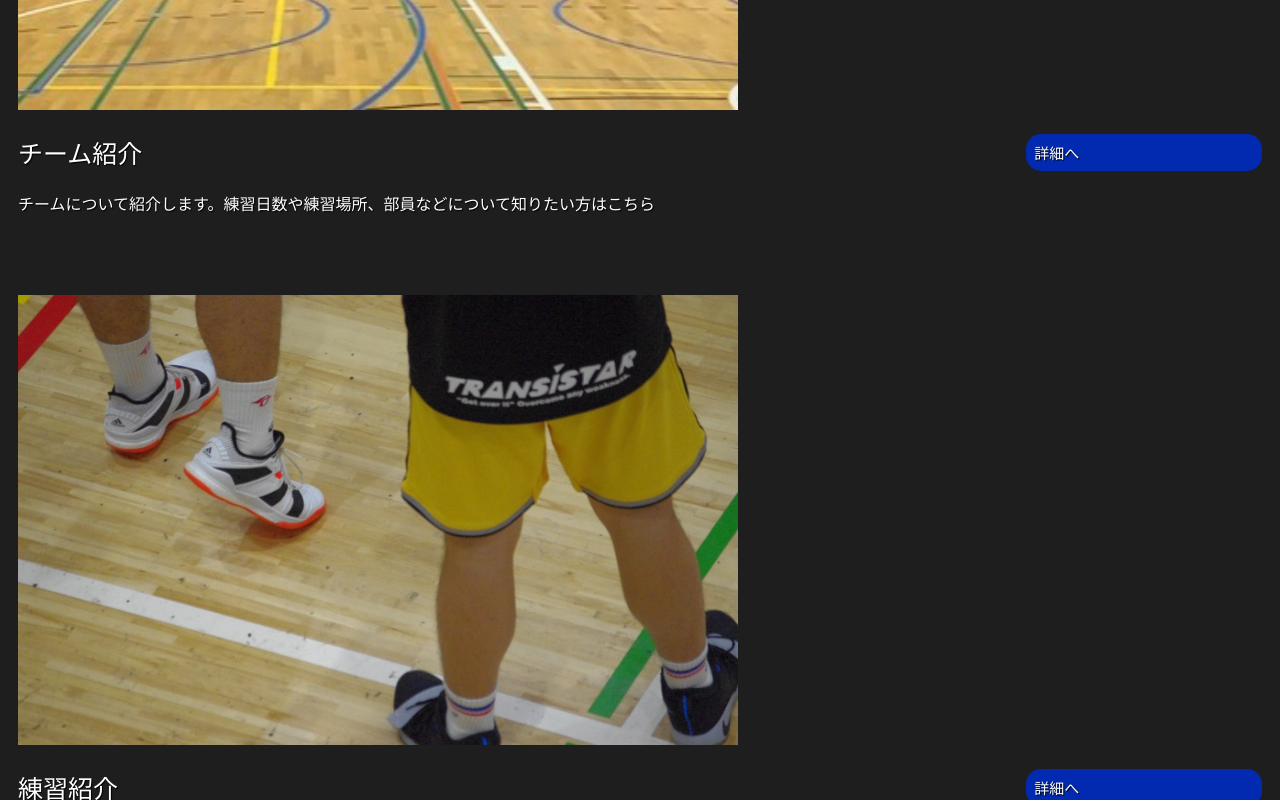
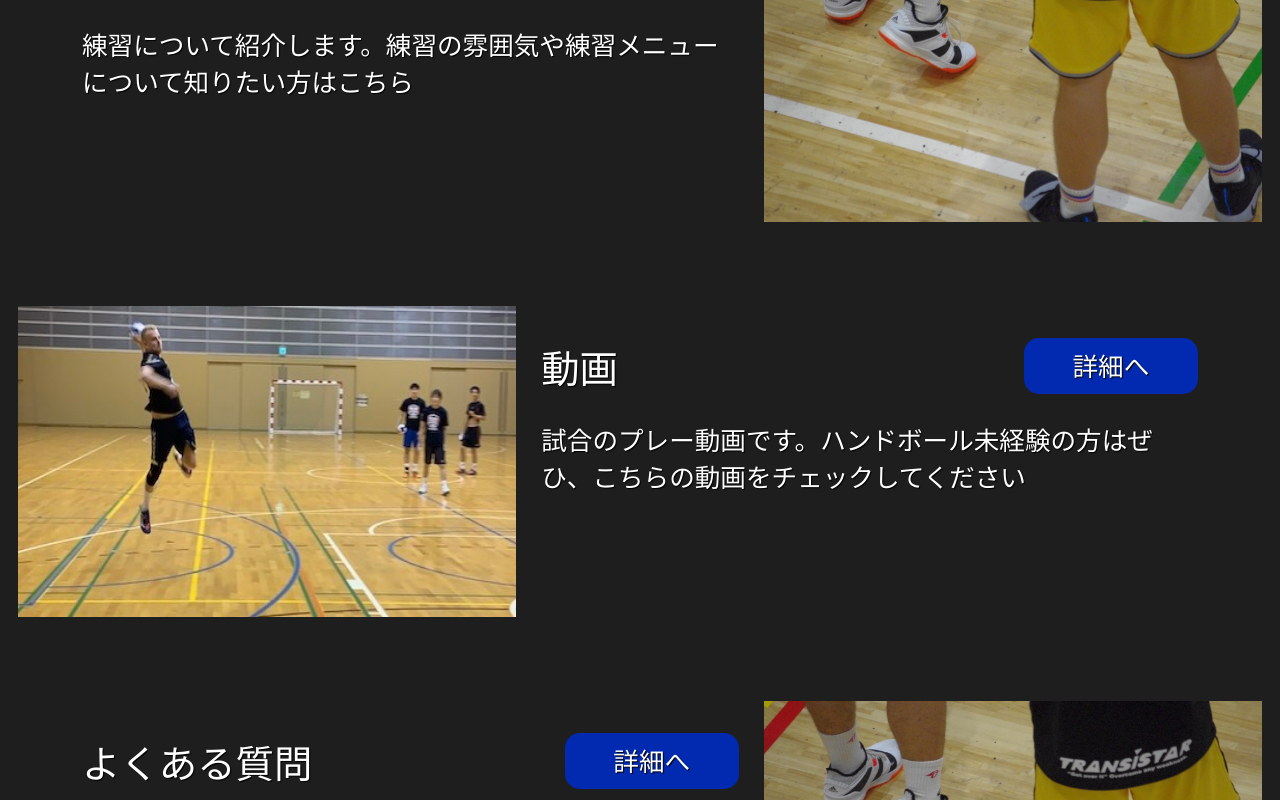
Before and after one commit to tokio-k/handball_club_HP, a Next.js app: page / in a window 1280 px wide. Shown: the part 1320-2120 px from the top of the page. Built offline with nearby package versions, Linux system fonts and the light colour scheme.

Commit message:
fix/menu

```diff
--- a/src/components/menu/index.module.scss
+++ b/src/components/menu/index.module.scss
@@ -17,6 +17,7 @@
       grid-area: title;
     }
     .link {
+      text-align: center;
       padding: 8px;
       font-size: 15px;
       border-radius: 15px;
@@ -25,6 +26,40 @@
     }
     .description {
       grid-area: intro;
+      font-size: clamp(13px, 2vw, 50px);
+    }
+    @media (min-width: 480px) {
+      .title {
+        font-size: clamp(15px, 3vw, 50px);
+      }
+    }
+    @media (min-width: 768px) {
+      .title {
+        font-size: clamp(25px, 3vw, 50px);
+      }
+      .link {
+        font-size: clamp(20px, 2vw, 30px);
+      }
+    }
+  }
+  @media (min-width: 480px) {
+    .left {
+      grid-template:
+        " img ... ..... .... .... ..." 2.5vw
+        " img ... title .... link ..."
+        " img ... ..... .... .... ..." 2vw
+        " img ... intro intro intro ."
+        " img ... ..... ..... ..... ."
+        / 40% 2vw auto auto 14% 5vw;
+    }
+    .right {
+      grid-template:
+        " ... ..... .... .... ... img" 2.5vw
+        " ... title .... link ... img"
+        " ... ..... .... .... ... img" 2vw
+        " ... intro intro intro . img"
+        " ... ..... ..... ..... . img"
+        / 5vw auto auto 14% 2vw 40%;
     }
   }
 }
--- a/src/components/menu/index.tsx
+++ b/src/components/menu/index.tsx
@@ -1,18 +1,26 @@
 import Image from "next/image";
 import styles from "src/components/menu/index.module.scss";
 import Link from "next/link";
+import cc from "classcat"
 
 type Props = {
     img: string;
     title: string;
     description: string;
     link: string;
+    position: "right" | "left";
 }
 
-export function Menu({ img, title, description, link}: Props): JSX.Element {
+export function Menu({ img, title, description, link, position}: Props): JSX.Element {
     return (
         <section className={styles.container} >
-            <div className={styles.menu}>
+            <div className={ cc([
+                styles.menu,
+                {
+                    [styles.right]: position == "right",
+                    [styles.left]: position == "left",
+                }
+            ])}>
             <div className={styles.img}>
                 <Image src={img}
                 alt={"handball-img"}
--- a/src/layouts/main/index.tsx
+++ b/src/layouts/main/index.tsx
@@ -1,5 +1,4 @@
 import Head from 'next/head'
-import { Children } from 'react'
 import { Footer } from 'src/components/footer'
 import { Header } from 'src/components/header'
 export function MainLayout({children}): JSX.Element {
--- a/src/pages/faq.tsx
+++ b/src/pages/faq.tsx
@@ -1,14 +1,14 @@
 import { Header } from "src/components/header";
+import { MainLayout } from "src/layouts/main";
 
 export default function Faq() :JSX.Element {
     return (
-        <>
-        <Header />
+        <MainLayout>
         <br/>
         <br/>
         <br/>
         よくある質問ページです。
         現在作成中です。
-        </>
+        </MainLayout>
     )
 }
--- a/src/pages/index.tsx
+++ b/src/pages/index.tsx
@@ -2,53 +2,49 @@ import { FirstView } from 'src/components/first-view'
 import { Instagram } from 'src/components/instagram'
 import { Menu } from 'src/components/menu'
 import { MainLayout } from '../layouts/main'
-import styles from '../styles/Home.module.scss'
 
 export default function Home() : JSX.Element {
   return (
     <MainLayout>
       <FirstView />
       <div>
-      <br/>
-      <br/>
-      <br/>
         メッセージ文 現在作成中
-        <br/>
-        <br/>
         メッセージ文
-        <br/>
-        <br/>
-        <br/>
       </div>
       <Menu
         img="/img/S__107642883.jpg"
         title="チーム紹介"
         description="チームについて紹介します。練習日数や練習場所、部員などについて知りたい方はこちら"
         link= "/team"
+        position ="left"
       />
       <Menu
         img="/img/S__107642885.jpg"
         title="練習紹介"
         description="練習について紹介します。練習の雰囲気や練習メニューについて知りたい方はこちら"
         link= "/practice"
+        position ="right"
       />
       <Menu
         img="/img/S__107642883.jpg"
         title="動画"
         description="試合のプレー動画です。ハンドボール未経験の方はぜひ、こちらの動画をチェックしてください"
         link= "/move"
+        position ="left"
       />
       <Menu
         img="/img/S__107642885.jpg"
         title="よくある質問"
         description="未経験はいますか？大学生活との両立は？厳しい？などなどの質問にお答えしています。"
         link= "/faq"
+        position ="right"
       />
       <Menu
         img="/img/S__107642883.jpg"
         title="お問い合わせ"
         description="聞きたいことがあれば、ぜひご連絡ください。練習試合申し込みもお待ちしております。"
         link= "contact"
+        position ="left"
       />
       <Instagram />
     </MainLayout>
--- a/src/pages/move.tsx
+++ b/src/pages/move.tsx
@@ -1,14 +1,14 @@
 import { Header } from "src/components/header";
+import { MainLayout } from "src/layouts/main";
 
 export default function Move() :JSX.Element {
     return (
-        <>
-        <Header />
+        <MainLayout>
         <br/>
         <br/>
         <br/>
         動画ページです。
         現在作成中です。
-        </>
+        </MainLayout>
     )
 }
--- a/src/pages/practice.tsx
+++ b/src/pages/practice.tsx
@@ -1,14 +1,14 @@
 import { Header } from "src/components/header";
+import { MainLayout } from "src/layouts/main";
 
 export default function Practice() :JSX.Element {
     return (
-        <>
-        <Header />
+        <MainLayout>
         <br/>
         <br/>
         <br/>
         練習紹介ページです。
         現在作成中です。
-        </>
+        </MainLayout>
     )
 }
--- a/src/pages/team.tsx
+++ b/src/pages/team.tsx
@@ -1,14 +1,14 @@
 import { Header } from "src/components/header";
+import { MainLayout } from "src/layouts/main";
 
 export default function Team() :JSX.Element {
     return (
-        <>
-        <Header />
+        <MainLayout>
         <br/>
         <br/>
         <br/>
         チーム紹介ページです。
         現在作成中です。
-        </>
+        </MainLayout>
     )
 }
```
Also changed, not shown: src/pages/contact.tsx (+4 -3 lines).
